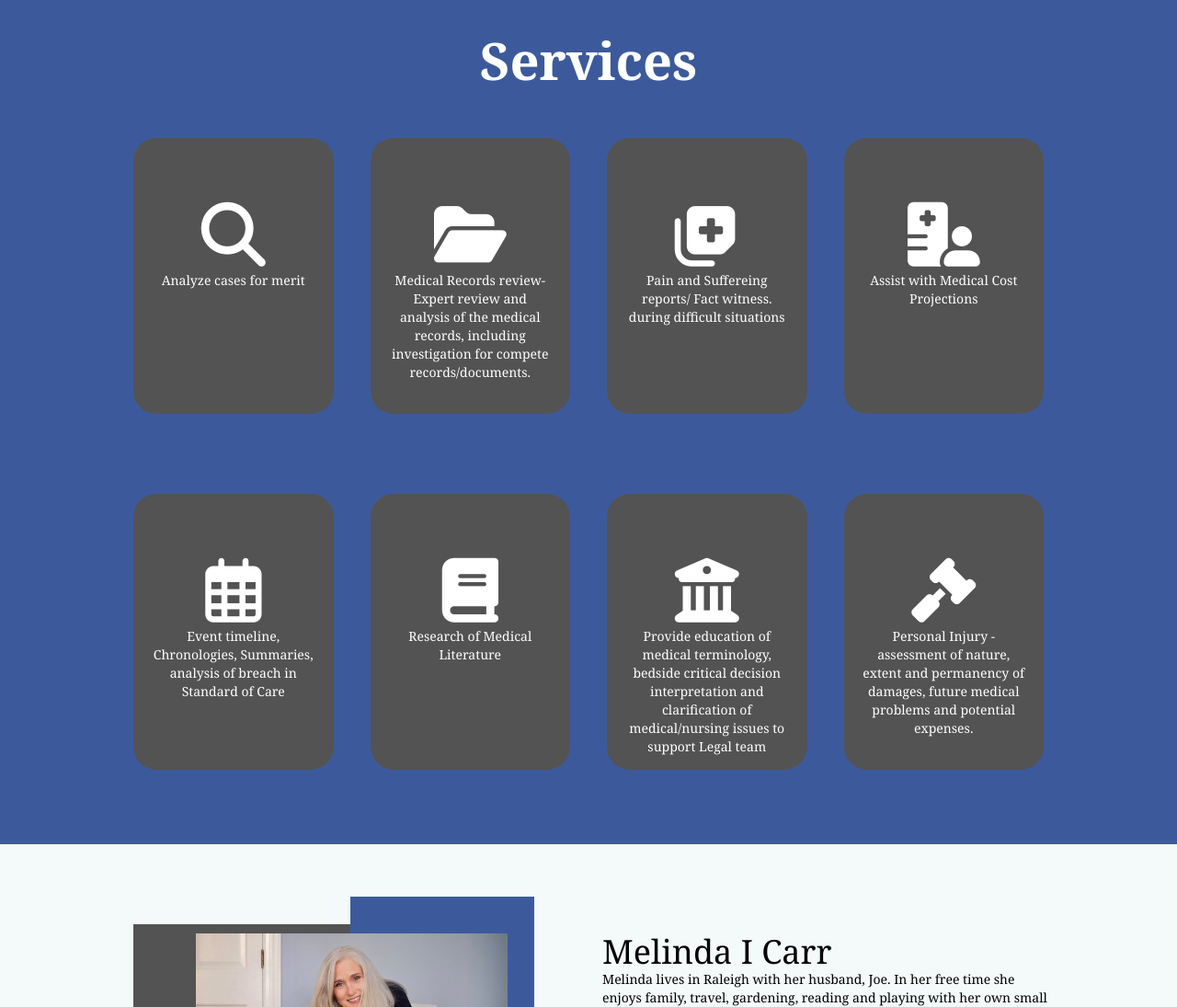
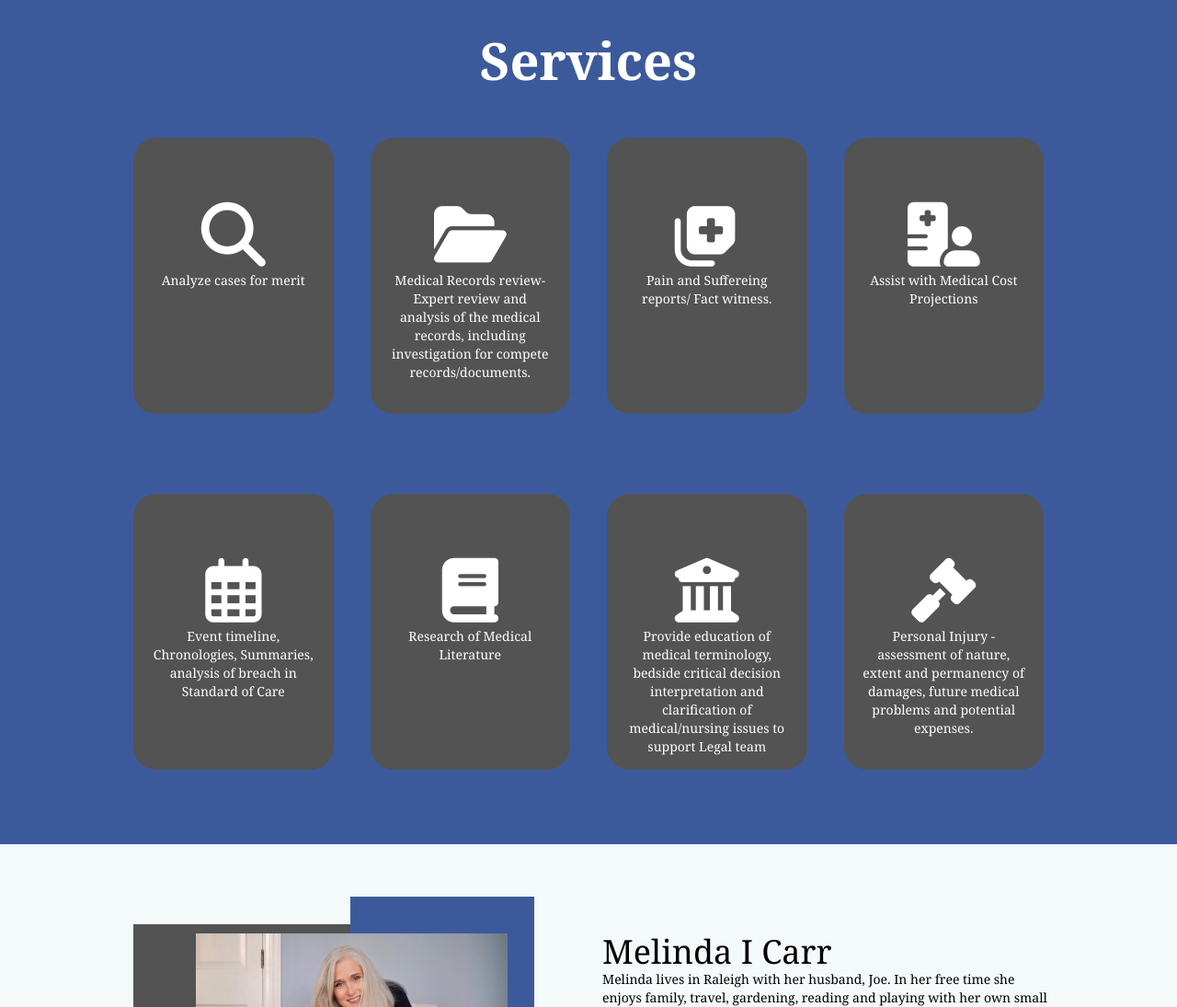
Before and after one commit to Carrpw/Carr-Legal-Nurse-Consulting, a website: page index.html in a window 1280 px wide. Shown: the part 2950-4045 px from the top of the page at 92% size. Drawn offline with nearby package versions, Linux system fonts and the light colour scheme; a web font is replaced by a local one.

Commit message:
Services edit
Needed to remove some previous text that was left behind when changing one of the services examples.

```diff
--- a/index.html
+++ b/index.html
@@ -127,9 +127,7 @@
                     <div class="col-sm-3 services">
                         <div class="services1">
                             <i class="fas fa-notes-medical fa-5x" id="notes"></i>
-                            <p class="services2 text-center font-style">Pain and Suffereing reports/ Fact witness.
-                                during
-                                difficult situations</p>
+                            <p class="services2 text-center font-style">Pain and Suffereing reports/ Fact witness.</p>
                         </div>
                     </div>
                     <div class="col-sm-3 services">
```
